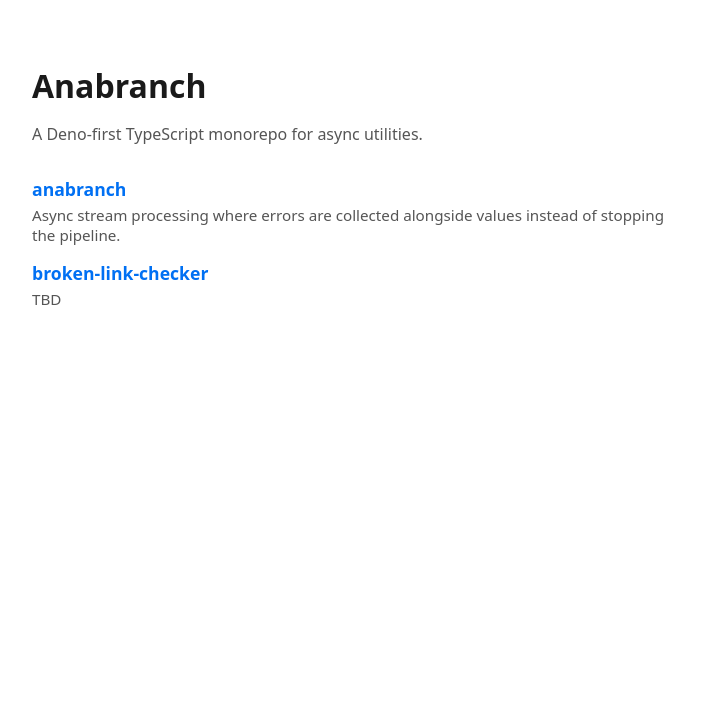
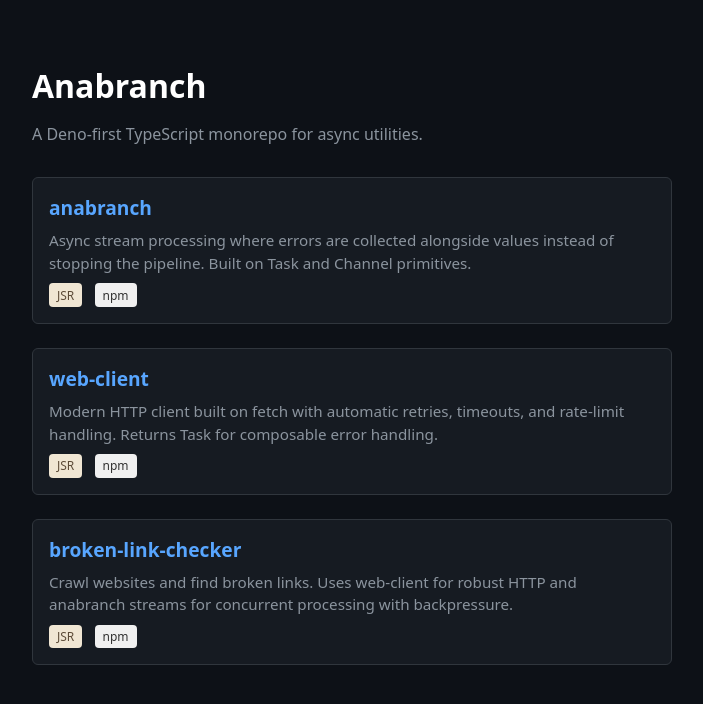
Before and after one commit to frodi-karlsson/anabranch, a plain HTML site: page docs-src/index.html in a window 1280 px wide. Shown: the whole page, without its empty margins (288-991 px from the left). Drawn offline with Linux system fonts and the light colour scheme.

Commit message:
chore: Set up CI for publishing all packages
- Create reusable publish-jsr.yml and publish-npm.yml actions
- Update ci.yml to use reusable actions for all 3 packages
- Update docs-src/index.html with dark mode, web-client, and badges
- Update README.md with quick start and publishing instructions

```diff
--- a/docs-src/index.html
+++ b/docs-src/index.html
@@ -1,23 +1,34 @@
 <!DOCTYPE html>
-<html lang="en">
+<html lang="en" data-theme="dark">
   <head>
     <meta charset="UTF-8" />
     <meta name="viewport" content="width=device-width, initial-scale=1.0" />
     <title>Anabranch</title>
     <style>
+      :root {
+        --bg: #0d1117;
+        --text: #c9d1d9;
+        --heading: #ffffff;
+        --muted: #8b949e;
+        --link: #58a6ff;
+        --link-hover: #79c0ff;
+        --border: #30363d;
+      }
       body {
         font-family: system-ui, sans-serif;
         max-width: 640px;
         margin: 4rem auto;
         padding: 0 1.5rem;
-        color: #1a1a1a;
+        background: var(--bg);
+        color: var(--text);
       }
       h1 {
         font-size: 2rem;
         margin-bottom: 0.25rem;
+        color: var(--heading);
       }
       p {
-        color: #555;
+        color: var(--muted);
       }
       ul {
         list-style: none;
@@ -25,21 +36,46 @@
         margin-top: 2rem;
       }
       li {
-        margin-bottom: 1rem;
+        margin-bottom: 1.5rem;
+        padding: 1rem;
+        border: 1px solid var(--border);
+        border-radius: 6px;
+        background: #161b22;
       }
       a {
         font-weight: 600;
-        color: #0070f3;
+        color: var(--link);
         text-decoration: none;
-        font-size: 1.1rem;
+        font-size: 1.2rem;
       }
       a:hover {
+        color: var(--link-hover);
         text-decoration: underline;
       }
       .description {
-        color: #555;
-        margin-top: 0.25rem;
+        color: var(--muted);
+        margin-top: 0.5rem;
         font-size: 0.95rem;
+        line-height: 1.5;
+      }
+      .badges {
+        margin-top: 0.5rem;
+      }
+      .badge {
+        display: inline-block;
+        font-size: 0.75rem;
+        padding: 0.2rem 0.5rem;
+        border-radius: 4px;
+        margin-right: 0.5rem;
+        font-weight: 500;
+      }
+      .badge-jsr {
+        background: #f0e6d3;
+        color: #5c4b37;
+      }
+      .badge-npm {
+        background: #f0f0f0;
+        color: #333;
       }
     </style>
   </head>
@@ -51,12 +87,35 @@
         <a href="./anabranch/">anabranch</a>
         <div class="description">
           Async stream processing where errors are collected alongside values
-          instead of stopping the pipeline.
+          instead of stopping the pipeline. Built on Task and Channel
+          primitives.
+        </div>
+        <div class="badges">
+          <span class="badge badge-jsr">JSR</span>
+          <span class="badge badge-npm">npm</span>
+        </div>
+      </li>
+      <li>
+        <a href="./web-client/">web-client</a>
+        <div class="description">
+          Modern HTTP client built on fetch with automatic retries, timeouts,
+          and rate-limit handling. Returns Task for composable error handling.
+        </div>
+        <div class="badges">
+          <span class="badge badge-jsr">JSR</span>
+          <span class="badge badge-npm">npm</span>
         </div>
       </li>
       <li>
         <a href="./broken-link-checker/">broken-link-checker</a>
-        <div class="description">TBD</div>
+        <div class="description">
+          Crawl websites and find broken links. Uses web-client for robust HTTP
+          and anabranch streams for concurrent processing with backpressure.
+        </div>
+        <div class="badges">
+          <span class="badge badge-jsr">JSR</span>
+          <span class="badge badge-npm">npm</span>
+        </div>
       </li>
     </ul>
   </body>
```
Also changed, not shown: .github/workflows/ci.yml, .github/workflows/publish-jsr.yml (added), .github/workflows/publish-npm.yml (added), README.md.
